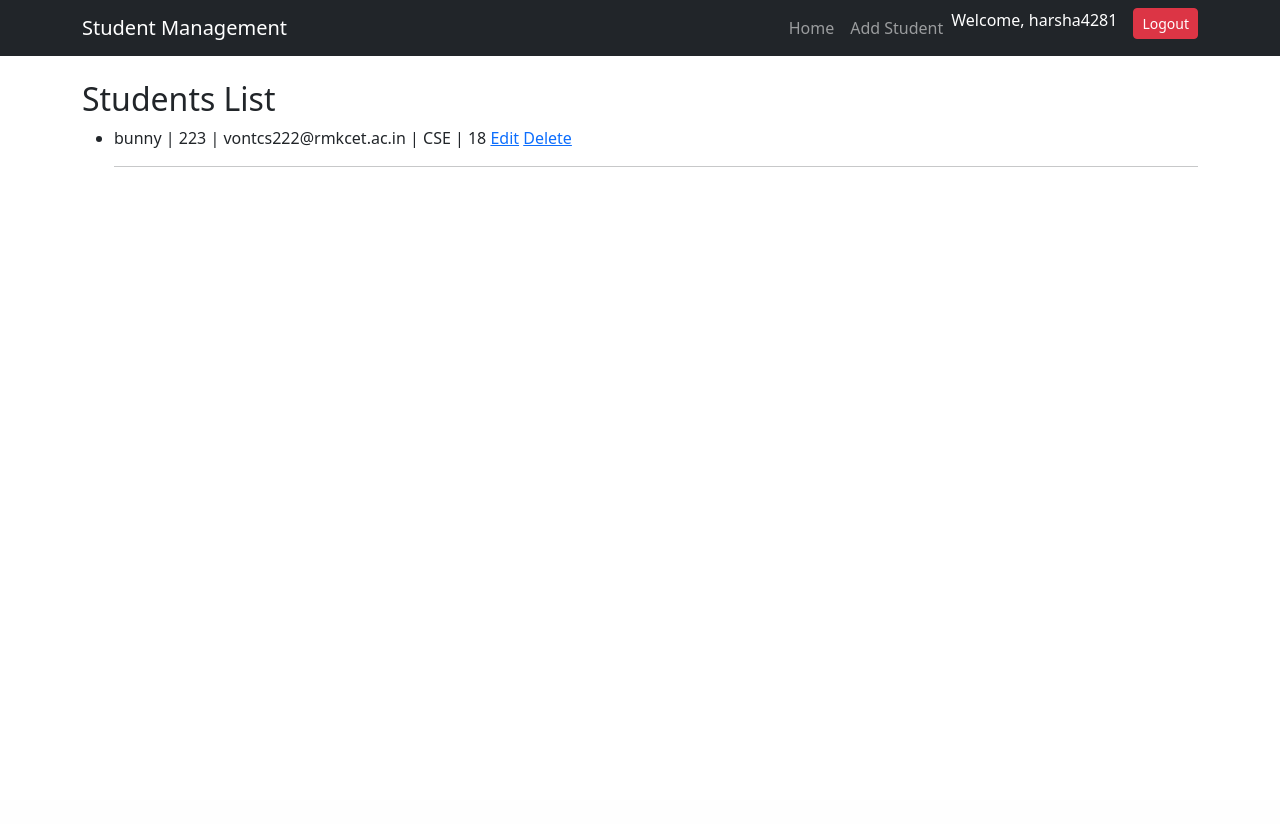
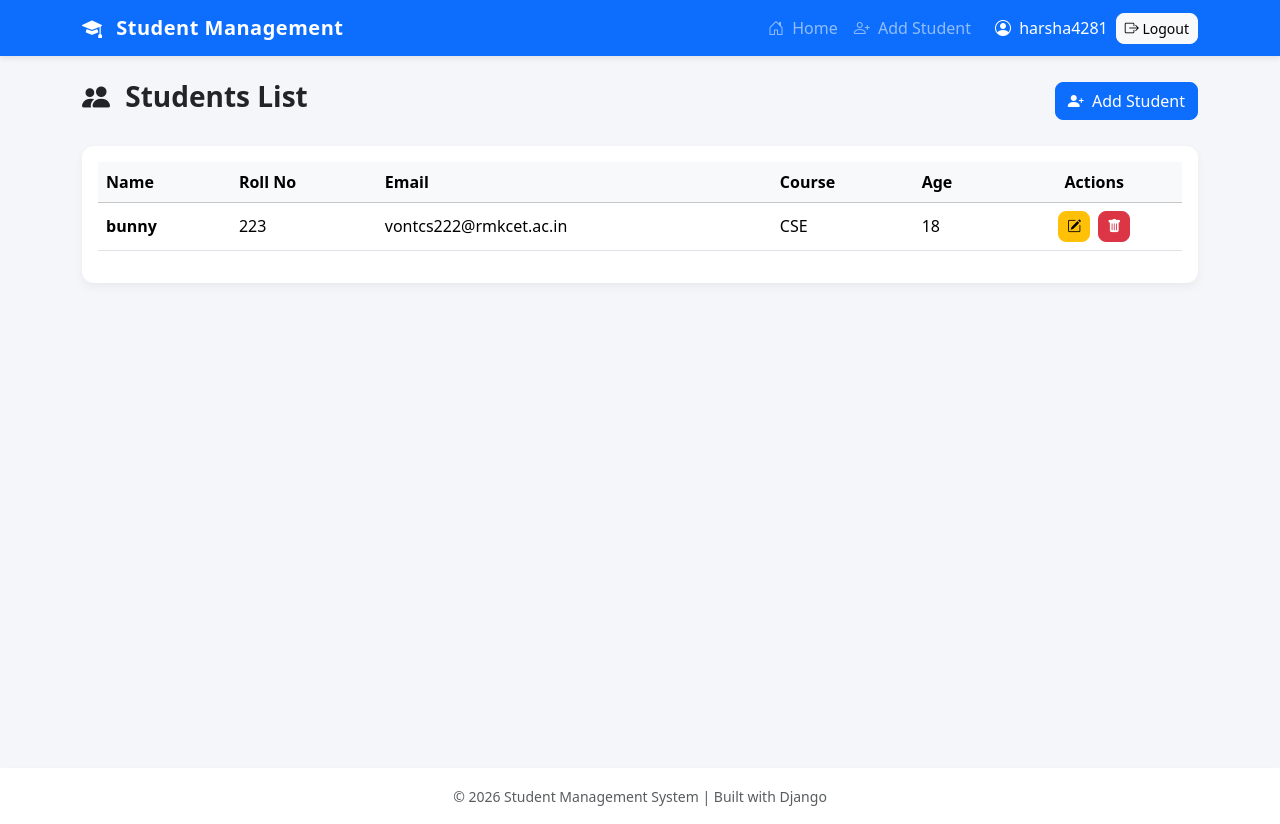
Before and after one commit to harsha-4281/student-management, a Django app: page /students/ in a window 1280 px wide. Before the commit the page ends 167 px from the top, so only its background shows below. Run offline with Django 5.2, Linux system fonts and the light colour scheme; a user stored in the database is signed in; data comes from the database, SQL or seed files in the repository.

Commit message:
updated UI

```diff
--- a/students/templates/students/base.html
+++ b/students/templates/students/base.html
@@ -1,52 +1,98 @@
 <!DOCTYPE html>
-<html>
+<html lang="en">
 <head>
+    <meta charset="UTF-8">
+    <meta name="viewport" content="width=device-width, initial-scale=1.0">
     <title>{% block title %}Student Management{% endblock %}</title>
 
     <!-- Bootstrap CSS -->
     <link href="https://cdn.jsdelivr.net/npm/bootstrap@5.3.3/dist/css/bootstrap.min.css" rel="stylesheet">
+
+    <!-- Bootstrap Icons -->
+    <link href="https://cdn.jsdelivr.net/npm/bootstrap-icons/font/bootstrap-icons.css" rel="stylesheet">
+
+    <style>
+        body {
+            background-color: #f4f6f9;
+        }
+
+        .navbar {
+            box-shadow: 0 2px 6px rgba(0,0,0,0.1);
+        }
+
+        .navbar-brand {
+            font-weight: 600;
+            letter-spacing: 0.5px;
+        }
+
+        .page-container {
+            min-height: 80vh;
+        }
+
+        .card {
+            border: none;
+            border-radius: 12px;
+            box-shadow: 0 4px 10px rgba(0,0,0,0.05);
+        }
+
+        .btn {
+            border-radius: 8px;
+        }
+    </style>
 </head>
+
 <body>
 
 <!-- Navbar -->
-<nav class="navbar navbar-expand-lg navbar-dark bg-dark">
+<nav class="navbar navbar-expand-lg navbar-dark bg-primary">
     <div class="container">
+
         <a class="navbar-brand" href="{% url 'student_home' %}">
+            <i class="bi bi-mortarboard-fill me-2"></i>
             Student Management
         </a>
 
-        <div class="collapse navbar-collapse">
-            <ul class="navbar-nav ms-auto">
+        <button class="navbar-toggler" type="button" data-bs-toggle="collapse" data-bs-target="#navbarContent">
+            <span class="navbar-toggler-icon"></span>
+        </button>
+
+        <div class="collapse navbar-collapse" id="navbarContent">
+            <ul class="navbar-nav ms-auto align-items-center">
 
                 <li class="nav-item">
-                    <a class="nav-link" href="{% url 'student_home' %}">Home</a>
+                    <a class="nav-link" href="{% url 'student_home' %}">
+                        <i class="bi bi-house-door me-1"></i> Home
+                    </a>
                 </li>
 
                 {% if perms.students.add_student %}
                 <li class="nav-item">
-                    <a class="nav-link" href="{% url 'add_student' %}">Add Student</a>
+                    <a class="nav-link" href="{% url 'add_student' %}">
+                        <i class="bi bi-person-plus me-1"></i> Add Student
+                    </a>
                 </li>
                 {% endif %}
 
                 {% if user.is_authenticated %}
-                <li class="nav-item">
-                    <span class="navbar-text text-white me-3">
-                        Welcome, {{ user.username }}
+                <li class="nav-item ms-3">
+                    <span class="navbar-text text-white">
+                        <i class="bi bi-person-circle me-1"></i>
+                        {{ user.username }}
                     </span>
                 </li>
 
-                <li class="nav-item">
-                    <form action="{% url 'logout' %}" method="POST" style="display:inline;">
+                <li class="nav-item ms-2">
+                    <form action="{% url 'logout' %}" method="POST">
                         {% csrf_token %}
-                        <button type="submit" class="btn btn-danger btn-sm">
-                            Logout
+                        <button type="submit" class="btn btn-light btn-sm">
+                            <i class="bi bi-box-arrow-right"></i> Logout
                         </button>
                     </form>
                 </li>
                 {% else %}
-                <li class="nav-item">
-                    <a class="btn btn-success btn-sm" href="{% url 'login' %}">
-                        Login
+                <li class="nav-item ms-3">
+                    <a class="btn btn-light btn-sm" href="{% url 'login' %}">
+                        <i class="bi bi-box-arrow-in-right"></i> Login
                     </a>
                 </li>
                 {% endif %}
@@ -57,10 +103,10 @@
 </nav>
 
 <!-- Messages -->
-<div class="container mt-3">
+<div class="container mt-4">
     {% if messages %}
         {% for message in messages %}
-            <div class="alert alert-{{ message.tags }} alert-dismissible fade show" role="alert">
+            <div class="alert alert-{{ message.tags }} alert-dismissible fade show shadow-sm" role="alert">
                 {{ message }}
                 <button type="button" class="btn-close" data-bs-dismiss="alert"></button>
             </div>
@@ -69,10 +115,17 @@
 </div>
 
 <!-- Page Content -->
-<div class="container mt-4">
+<div class="container page-container mt-3">
     {% block content %}
     {% endblock %}
 </div>
+
+<!-- Footer -->
+<footer class="bg-white text-center py-3 mt-5 shadow-sm">
+    <small class="text-muted">
+        © 2026 Student Management System | Built with Django
+    </small>
+</footer>
 
 <!-- Bootstrap JS -->
 <script src="https://cdn.jsdelivr.net/npm/bootstrap@5.3.3/dist/js/bootstrap.bundle.min.js"></script>
--- a/students/templates/students/home.html
+++ b/students/templates/students/home.html
@@ -3,29 +3,84 @@
 {% block title %}Students{% endblock %}
 
 {% block content %}
-<h2>Students List</h2>
 
-{% if students %}
-    <ul>
-        {% for student in students %}
-            <li>
-                {{ student.name }} |
-                {{ student.roll_number }} |
-                {{ student.email }} |
-                {{ student.course }} |
-                {{ student.age }}
+<div class="d-flex justify-content-between align-items-center mb-4">
+    <h3 class="fw-bold">
+        <i class="bi bi-people-fill me-2"></i>
+        Students List
+    </h3>
 
-                <a href="{% url 'edit_student' student.id %}">Edit</a>
-                <a href="{% url 'delete_student' student.id %}"
-                   onclick="return confirm('Are you sure?');">
-                   Delete
-                </a>
-            </li>
-            <hr>
-        {% endfor %}
-    </ul>
-{% else %}
-    <p>No students found.</p>
-{% endif %}
+    {% if perms.students.add_student %}
+    <a href="{% url 'add_student' %}" class="btn btn-primary">
+        <i class="bi bi-person-plus-fill me-1"></i>
+        Add Student
+    </a>
+    {% endif %}
+</div>
+
+<div class="card">
+    <div class="card-body">
+
+        {% if students %}
+        <div class="table-responsive">
+            <table class="table table-hover align-middle">
+                <thead class="table-light">
+                    <tr>
+                        <th>Name</th>
+                        <th>Roll No</th>
+                        <th>Email</th>
+                        <th>Course</th>
+                        <th>Age</th>
+                        <th class="text-center">Actions</th>
+                    </tr>
+                </thead>
+                <tbody>
+                    {% for student in students %}
+                    <tr>
+                        <td class="fw-semibold">{{ student.name }}</td>
+                        <td>{{ student.roll_number }}</td>
+                        <td>{{ student.email }}</td>
+                        <td>{{ student.course }}</td>
+                        <td>{{ student.age }}</td>
+
+                        <td class="text-center">
+
+                            {% if perms.students.change_student %}
+                            <a href="{% url 'edit_student' student.id %}"
+                               class="btn btn-sm btn-warning me-1">
+                                <i class="bi bi-pencil-square"></i>
+                            </a>
+                            {% endif %}
+
+                            {% if perms.students.delete_student %}
+                            <a href="{% url 'delete_student' student.id %}"
+                               class="btn btn-sm btn-danger"
+                               onclick="return confirm('Are you sure you want to delete this student?');">
+                                <i class="bi bi-trash-fill"></i>
+                            </a>
+                            {% endif %}
+
+                        </td>
+                    </tr>
+                    {% endfor %}
+                </tbody>
+            </table>
+        </div>
+
+        {% else %}
+        <div class="text-center py-5">
+            <i class="bi bi-folder-x display-4 text-muted"></i>
+            <p class="mt-3 text-muted">No students found.</p>
+
+            {% if perms.students.add_student %}
+            <a href="{% url 'add_student' %}" class="btn btn-primary mt-2">
+                Add First Student
+            </a>
+            {% endif %}
+        </div>
+        {% endif %}
+
+    </div>
+</div>
 
 {% endblock %}
```
Also changed, not shown: students/forms.py (+35 -1 lines), students/templates/students/add_student.html (+44 -6 lines).
